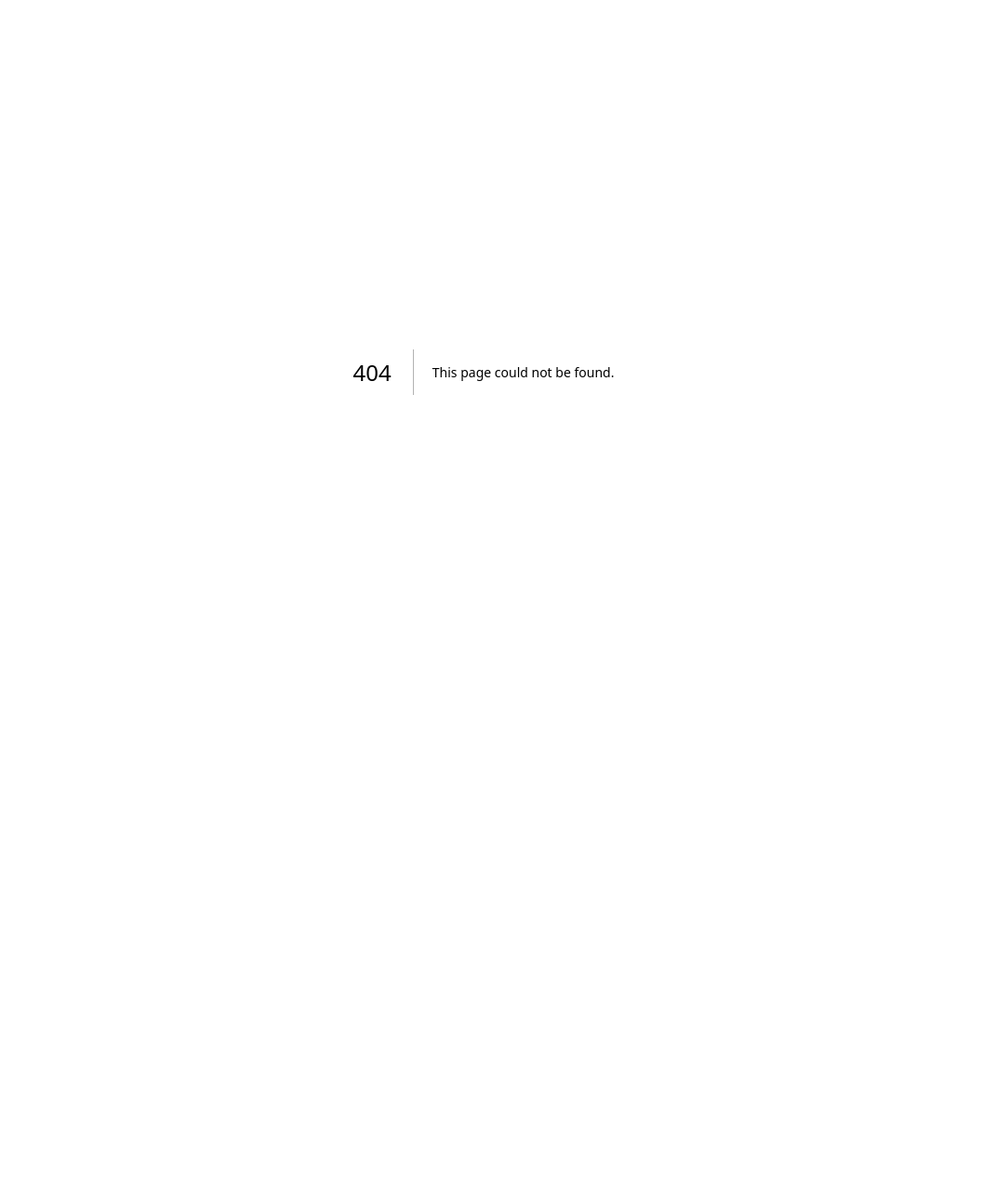
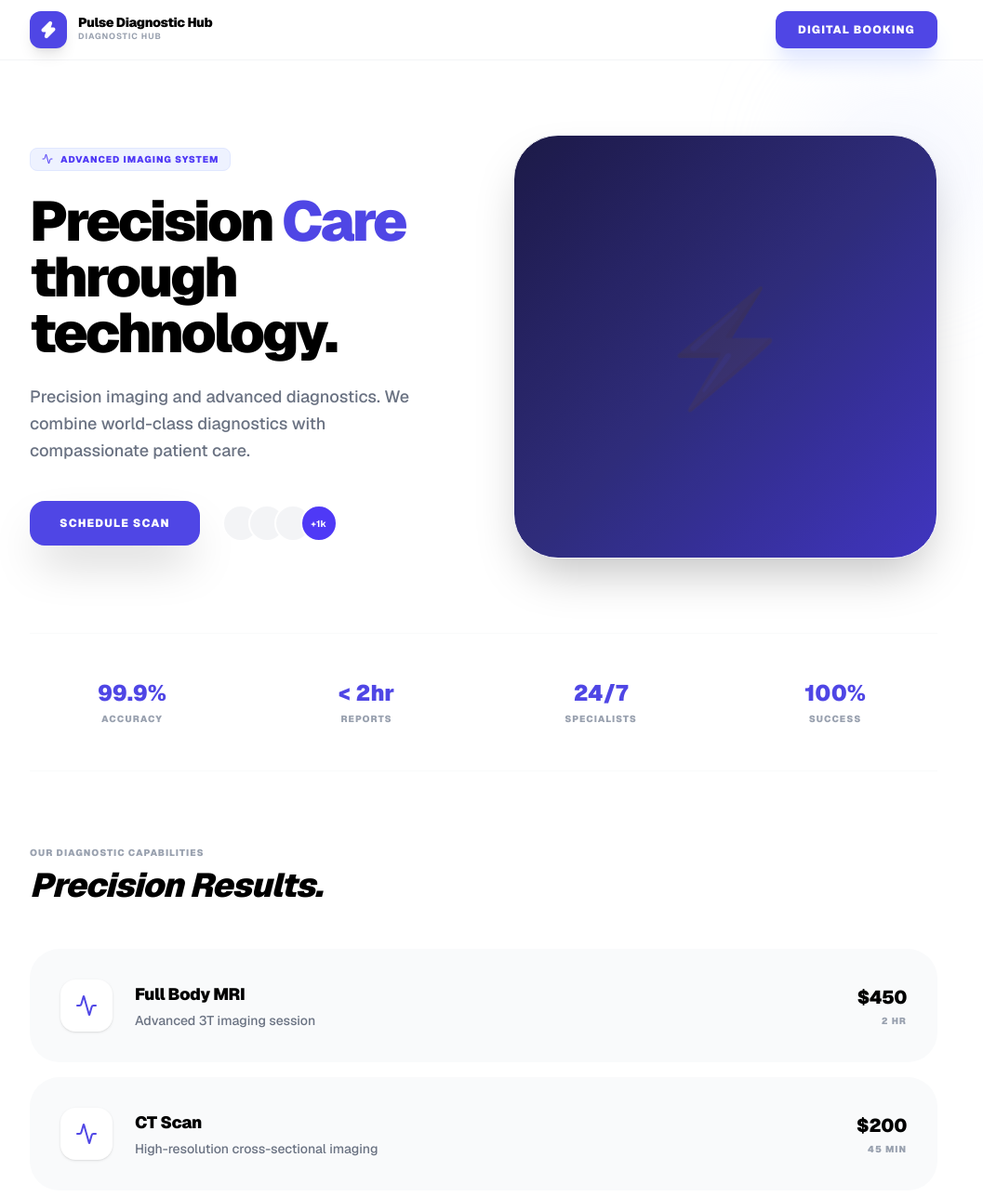
Before and after one commit to FlexSlotCustom0/FlexSlotCustom, a Next.js app in the folder frontend/: page /templates/pulse-modern in a window 1280 px wide. Before the commit this address had no page. Shown: the top 1288 px of the page at 93% size, without its empty margins (120-1177 px from the left). Before the commit the page ends 800 px from the top, so only its background shows below. Built offline with nearby package versions, Linux system fonts and the light colour scheme.

Commit message:
plus modern template

```diff
--- /dev/null
+++ b/frontend/src/app/templates/pulse-modern/page.tsx
@@ -0,0 +1,173 @@
+"use client";
+
+import { motion } from "framer-motion";
+import {
+  MapPin, Clock, Phone, Star, Calendar, ChevronRight,
+  Activity, Shield, Zap, FileText, HelpCircle, Stethoscope,
+} from "lucide-react";
+import Link from "next/link";
+import { useTemplateContext } from "@/components/TemplateContext";
+
+const fadeUp = {
+  hidden: { opacity: 0, y: 20 },
+  visible: (i: number) => ({
+    opacity: 1,
+    y: 0,
+    transition: { delay: i * 0.06, duration: 0.5, ease: [0.22, 1, 0.36, 1] as any },
+  }),
+};
+
+export default function PulseModernTemplate() {
+  const {
+    shopData: shop,
+    staff: doctors,
+    offerings: serviceCategories,
+    faqs,
+    reviews
+  } = useTemplateContext();
+
+  return (
+    <div className="min-h-screen bg-white text-black font-sans selection:bg-indigo-100">
+      {/* ── Sticky Nav ── */}
+      <nav className="sticky top-0 w-full z-50 bg-white/90 backdrop-blur-md border-b border-gray-100">
+        <div className="max-w-5xl mx-auto px-6 h-16 flex items-center justify-between">
+          <div className="flex items-center gap-3">
+            <div className="w-10 h-10 rounded-xl flex items-center justify-center text-white shadow-lg" style={{ backgroundColor: shop.primaryColor }}>
+              <Zap className="w-5 h-5 fill-white" />
+            </div>
+            <div className="flex flex-col">
+              <span className="font-black text-sm tracking-tight leading-none mb-0.5">{shop.name}</span>
+              <span className="text-[9px] font-bold text-gray-400 uppercase tracking-widest">Diagnostic Hub</span>
+            </div>
+          </div>
+          <button
+            className="text-white text-xs font-black uppercase tracking-widest px-6 py-3 rounded-xl transition-all hover:scale-[1.03] shadow-xl shadow-indigo-100"
+            style={{ backgroundColor: shop.primaryColor }}
+          >
+            Digital Booking
+          </button>
+        </div>
+      </nav>
+
+      <main className="max-w-5xl mx-auto px-6">
+        {/* ── Hero ── */}
+        <section className="py-20">
+          <div className="grid md:grid-cols-2 gap-16 items-center">
+            <motion.div initial={{ opacity: 0, y: 20 }} animate={{ opacity: 1, y: 0 }}>
+              <div className="inline-flex items-center gap-2 px-3 py-1 rounded-lg bg-indigo-50 border border-indigo-100 text-indigo-600 text-[10px] font-black uppercase tracking-widest mb-6">
+                <Activity className="w-3 h-3" /> Advanced Imaging System
+              </div>
+              <h1 className="text-5xl md:text-6xl font-black tracking-tighter mb-6 leading-none">
+                Precision <span style={{ color: shop.primaryColor }}>Care</span> through technology.
+              </h1>
+              <p className="text-gray-500 font-medium text-lg mb-10 leading-relaxed max-w-md">
+                {shop.tagline}. We combine world-class diagnostics with compassionate patient care.
+              </p>
+              <div className="flex items-center gap-6">
+                <button
+                  className="text-white font-black text-xs uppercase tracking-widest px-8 py-4 rounded-2xl shadow-2xl hover:translate-y-[-2px] transition-all"
+                  style={{ backgroundColor: shop.primaryColor }}
+                >
+                  Schedule Scan
+                </button>
+                <div className="flex -space-x-3">
+                  {[1, 2, 3].map(i => (
+                    <div key={i} className="w-10 h-10 rounded-full border-2 border-white bg-gray-100" />
+                  ))}
+                  <div className="w-10 h-10 rounded-full border-2 border-white bg-indigo-600 flex items-center justify-center text-[10px] text-white font-bold">+1k</div>
+                </div>
+              </div>
+            </motion.div>
+
+            <motion.div
+               initial={{ opacity: 0, scale: 0.95 }}
+               animate={{ opacity: 1, scale: 1 }}
+               className="relative"
+            >
+              <div className="absolute -top-10 -right-10 w-40 h-40 bg-indigo-100 rounded-full blur-3xl opacity-50" />
+              <div
+                className="w-full aspect-square rounded-[3rem] overflow-hidden relative shadow-2xl border border-gray-100"
+                style={{ background: shop.bannerGradient }}
+              >
+                {!shop.bannerUrl && (
+                  <div className="w-full h-full flex items-center justify-center text-[120px] mix-blend-overlay opacity-20">⚡</div>
+                )}
+                <div className="absolute inset-0 bg-black/5" />
+              </div>
+            </motion.div>
+          </div>
+        </section>
+
+        {/* ── Stats ── */}
+        <div className="grid grid-cols-2 md:grid-cols-4 gap-8 py-12 border-y border-gray-50 mb-20">
+          {[
+            { l: 'Accuracy', v: '99.9%' },
+            { l: 'Reports', v: '< 2hr' },
+            { l: 'Specialists', v: '24/7' },
+            { l: 'Success', v: '100%' },
+          ].map((s, i) => (
+            <div key={i} className="text-center">
+              <div className="text-2xl font-black mb-1" style={{ color: shop.primaryColor }}>{s.v}</div>
+              <div className="text-[10px] font-black uppercase tracking-widest text-gray-400">{s.l}</div>
+            </div>
+          ))}
+        </div>
+
+        {/* ── Services ── */}
+        <section className="mb-24">
+          <h2 className="text-[10px] font-black uppercase tracking-widest text-gray-400 mb-2">Our Diagnostic Capabilities</h2>
+          <h3 className="text-4xl font-black tracking-tight mb-12 italic">Precision Results.</h3>
+
+          <div className="grid md:grid-cols-1 gap-4">
+            {serviceCategories.map((cat, catIdx) => (
+              <div key={catIdx} className="space-y-4">
+                {cat.services.map((svc: any, i: number) => (
+                  <motion.div
+                    key={i}
+                    className="p-8 rounded-[2rem] bg-gray-50 hover:bg-white hover:shadow-2xl hover:scale-[1.01] transition-all border border-transparent hover:border-indigo-100 flex items-center justify-between group cursor-pointer"
+                  >
+                    <div className="flex items-center gap-6">
+                      <div className="w-14 h-14 rounded-2xl bg-white flex items-center justify-center shadow-sm group-hover:bg-indigo-600 transition-colors">
+                        <Activity className="w-6 h-6 group-hover:text-white transition-colors" style={{ color: shop.primaryColor }} />
+                      </div>
+                      <div>
+                        <h4 className="font-black text-lg tracking-tight mb-1">{svc.name}</h4>
+                        <p className="text-sm text-gray-500 font-medium">{svc.desc}</p>
+                      </div>
+                    </div>
+                    <div className="text-right">
+                      <div className="text-xl font-black tracking-tight mb-1">{svc.price}</div>
+                      <div className="text-[10px] font-black uppercase tracking-widest text-gray-400">{svc.duration}</div>
+                    </div>
+                  </motion.div>
+                ))}
+              </div>
+            ))}
+          </div>
+        </section>
+      </main>
+
+      {/* ── Footer ── */}
+      <footer className="bg-black text-white py-20 px-6 mt-20">
+         <div className="max-w-5xl mx-auto">
+            <div className="flex flex-col md:flex-row justify-between items-center gap-10 opacity-50">
+               <div className="flex items-center gap-3">
+                  <span className="text-xl">{shop.logo}</span>
+                  <span className="font-black text-lg tracking-tight">{shop.name}</span>
+               </div>
+               <div className="flex gap-8 text-[10px] font-black uppercase tracking-[0.2em]">
+                  <a href="#">Security</a>
+                  <a href="#">Privacy</a>
+                  <a href="#">EMR Login</a>
+               </div>
+            </div>
+            <div className="mt-16 pt-10 border-t border-white/10 text-center">
+               <p className="text-[10px] text-gray-500 font-bold uppercase tracking-widest">
+                  System Status: <span className="text-green-500 animate-pulse">Operational</span> · Powered by FlexSlot Custom
+               </p>
+            </div>
+         </div>
+      </footer>
+    </div>
+  );
+}
```
